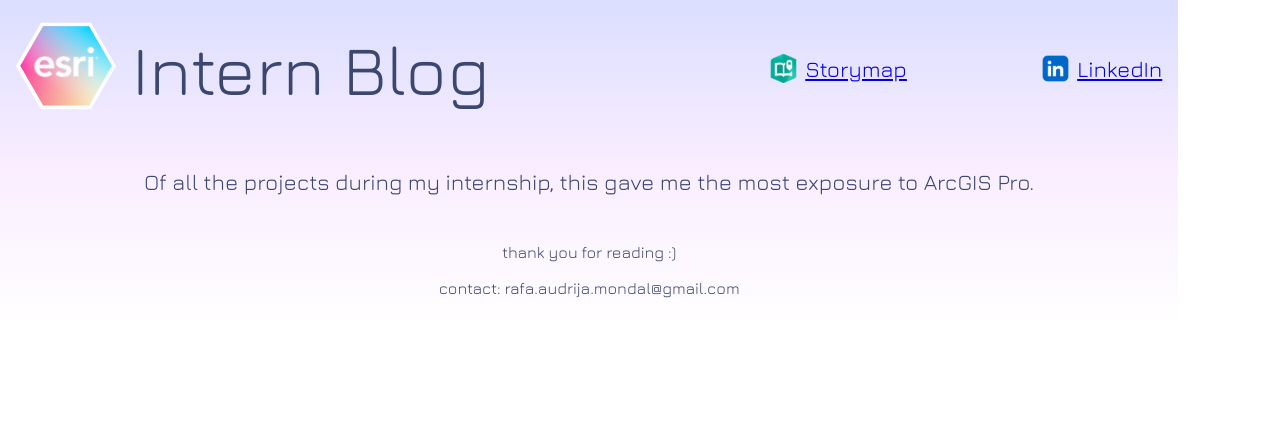
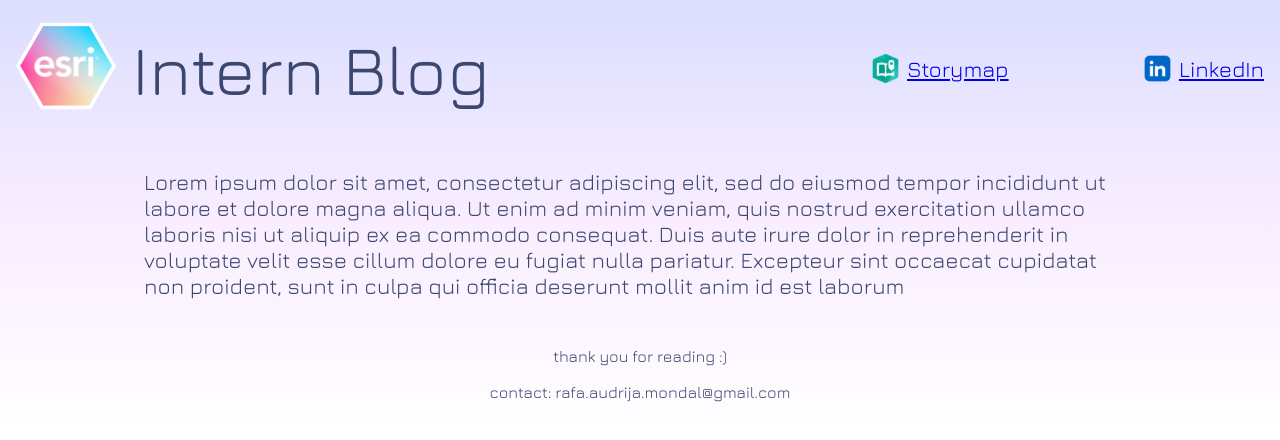
Before and after one commit to rafa-mondal/intern-blog, a SvelteKit app: page /pothole in a window 1280 px wide. Shown: the top 440 px of the page. Built offline with nearby package versions, Linux system fonts and the light colour scheme.

Commit message:
added dummy text

```diff
--- a/src/routes/pothole/+page.svelte
+++ b/src/routes/pothole/+page.svelte
@@ -26,7 +26,7 @@
         </div>
     </header>
     <div class="body">
-       <div class="sm-text">Of all the projects during my internship, this gave me the most exposure to ArcGIS Pro. </div>
+       <div class="sm-text">Lorem ipsum dolor sit amet, consectetur adipiscing elit, sed do eiusmod tempor incididunt ut labore et dolore magna aliqua. Ut enim ad minim veniam, quis nostrud exercitation ullamco laboris nisi ut aliquip ex ea commodo consequat. Duis aute irure dolor in reprehenderit in voluptate velit esse cillum dolore eu fugiat nulla pariatur. Excepteur sint occaecat cupidatat non proident, sunt in culpa qui officia deserunt mollit anim id est laborum </div>
     </div>
     <footer>thank you for reading :)<br><br>contact: rafa.audrija.mondal@gmail.com</footer>
 </div>
--- a/src/routes/user-conference/+page.svelte
+++ b/src/routes/user-conference/+page.svelte
@@ -30,7 +30,7 @@
         </div>
     </header>
     <div class="body">
-        <div class="sm-text">User Conference is the largest GIS Conference in the world. This year, I was able to attend three virtual sessions. </div>
+        <div class="sm-text">Lorem ipsum dolor sit amet, consectetur adipiscing elit, sed do eiusmod tempor incididunt ut labore et dolore magna aliqua. Ut enim ad minim veniam, quis nostrud exercitation ullamco laboris nisi ut aliquip ex ea commodo consequat. Duis aute irure dolor in reprehenderit in voluptate velit esse cillum dolore eu fugiat nulla pariatur. Excepteur sint occaecat cupidatat non proident, sunt in culpa qui officia deserunt mollit anim id est laborum</div>
     </div>
     <footer>thank you for reading :)<br><br>contact: rafa.audrija.mondal@gmail.com</footer>
 </div>
```
